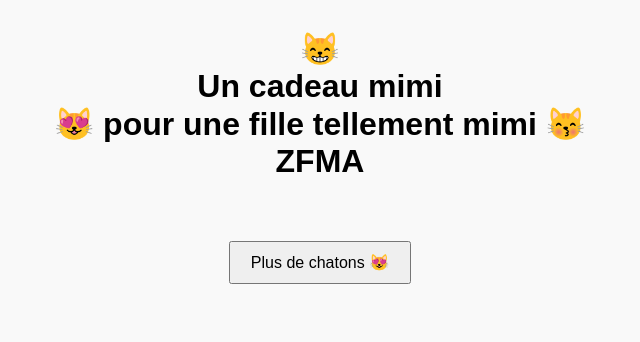
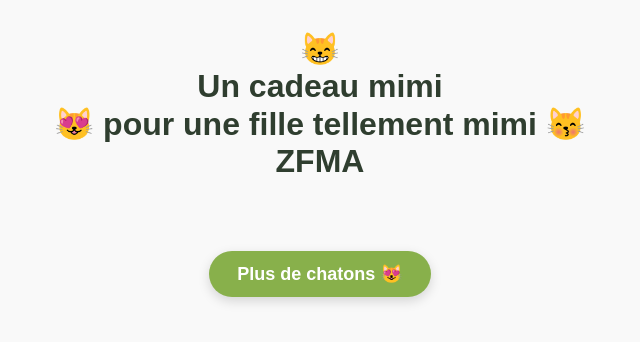
Before and after one commit to judryp25s-beep/cadeau_zo, a Flask app: page /cats in a window 1280 px wide. Shown: the top 342 px of the page, without its empty margins (320-960 px from the left). Run offline with Flask 3, Linux system fonts and the light colour scheme; data that the repository does not hold is empty.

Commit message:
Update kitten.html

```diff
--- a/templates/kitten.html
+++ b/templates/kitten.html
@@ -1,5 +1,5 @@
 <!DOCTYPE html>
-<html lang="en">
+<html lang="fr">
 <head>
   <meta charset="UTF-8" />
   <title>Des mimi pour Zo❤️</title>
@@ -8,10 +8,16 @@
       font-family: Arial, sans-serif;
       background: #f9f9f9;
       text-align: center;
+      margin: 0;
+      padding: 0;
     }
+
     h1 {
       margin-top: 30px;
+      color: #2f3e2f;
+      font-size: 2em;
     }
+
     .gallery {
       display: flex;
       flex-wrap: wrap;
@@ -19,6 +25,7 @@
       gap: 10px;
       margin: 20px;
     }
+
     .gallery img {
       height: 200px;
       border-radius: 8px;
@@ -26,22 +33,42 @@
       transition: transform 0.3s ease;
       cursor: pointer;
     }
+
     .gallery img:hover {
       transform: scale(1.2);
       z-index: 10;
       box-shadow: 0 8px 15px rgba(0,0,0,0.3);
     }
+
     button {
-      padding: 10px 20px;
-      margin-top: 20px;
-      font-size: 16px;
+      padding: 12px 28px;
+      margin: 30px auto;
+      font-size: 18px;
+      font-weight: bold;
+      background-color: #88b04b; /* vert nature */
+      color: white;
+      border: none;
+      border-radius: 25px;
       cursor: pointer;
+      box-shadow: 0 4px 12px rgba(0, 0, 0, 0.15);
+      transition: background-color 0.3s ease, transform 0.2s ease;
+    }
+
+    button:hover {
+      background-color: #6e983d;
+      transform: translateY(-2px);
+    }
+
+    button:active {
+      transform: scale(0.98);
     }
   </style>
 </head>
 <body>
   <h1>😸 <br>Un cadeau mimi <br> 😻 pour une fille tellement mimi 😽<br>ZFMA</h1>
+
   <div class="gallery" id="gallery"></div>
+
   <button onclick="loadcats()">Plus de chatons 😻</button>
 
   <script>
```
